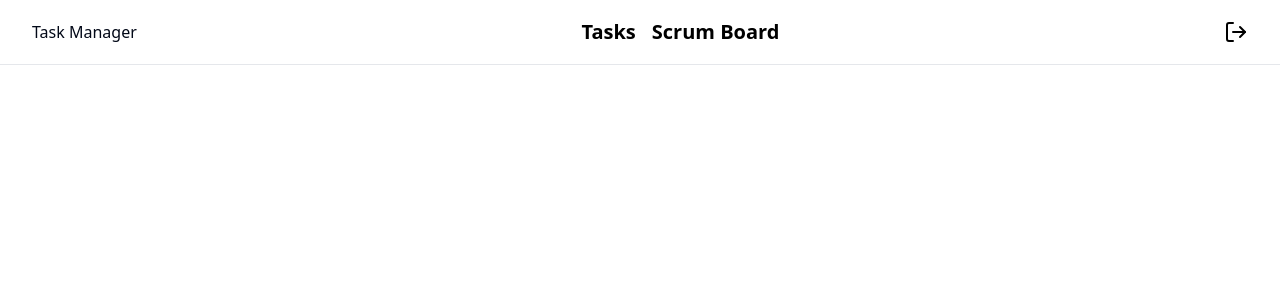
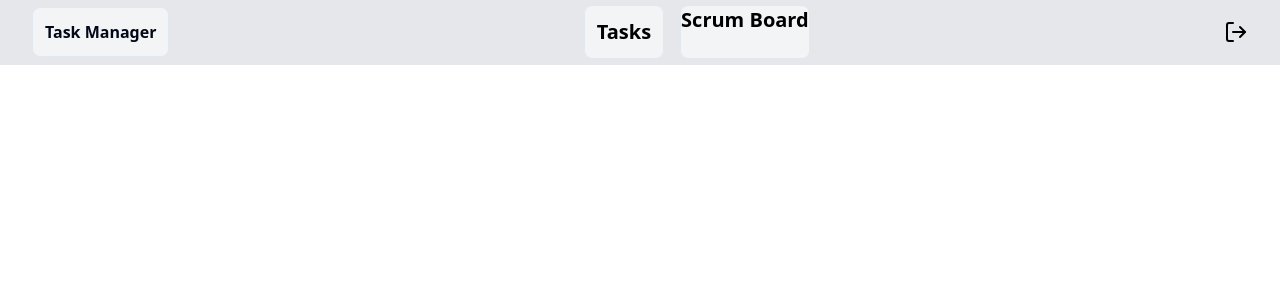
Before and after one commit to pranjulknit/task-management, a React (Vite) app in the folder client/: page /tasks in a window 1280 px wide. Shown: the top 300 px of the page. Built offline with nearby package versions, Linux system fonts and the light colour scheme; no server answers.

Commit message:
header done

```diff
--- a/client/src/components/header/index.jsx
+++ b/client/src/components/header/index.jsx
@@ -19,18 +19,18 @@ function Header() {
   }
 
   return (
-    <header className="border-b border-gray-200">
+    <header className="border-b border-gray-200 bg-gray-200">
       <div className="container mx-auto h-16">
-        <div className="flex h-[64px] items-center w-full justify-between">
+        <div className="bg-gray-200 flex h-[64px] items-center w-full justify-between">
           <div className="w-auto">
-            <h1>Task Manager</h1>
+            <h1 className="font-bold border rounded-lg p-3 bg-gray-100">Task Manager</h1>
           </div>
           <div className="flex gap-4">
-            <Link className="text-black text-xl font-bold" to={"/tasks/list"}>
+            <Link className="text-black text-xl font-bold bg-gray-100 border rounded-lg p-3  " to={"/tasks/list"}>
               Tasks
             </Link>
             <Link
-              className="text-black text-xl font-bold"
+              className="text-black text-xl font-bold bg-gray-100 border rounded-lg p-3g"
               to={"/tasks/scrum-board"}
             >
               Scrum Board
```
